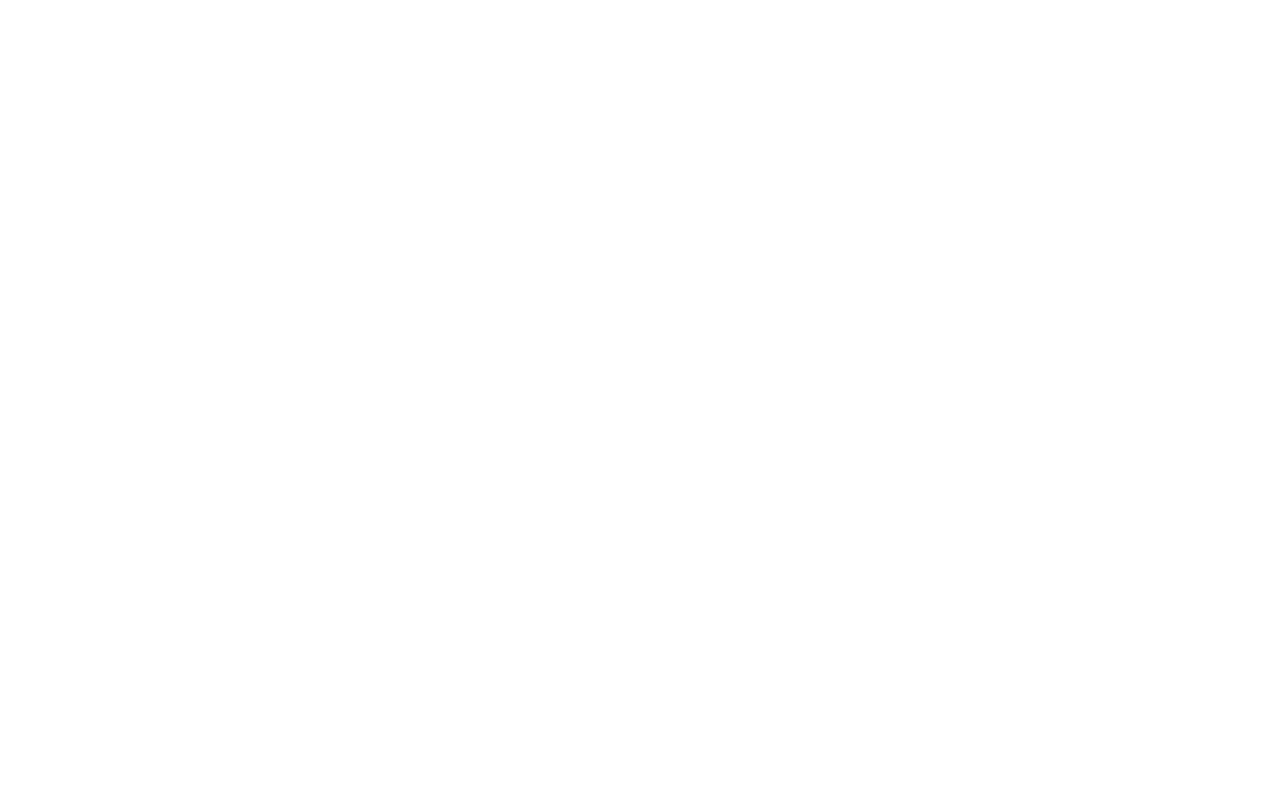
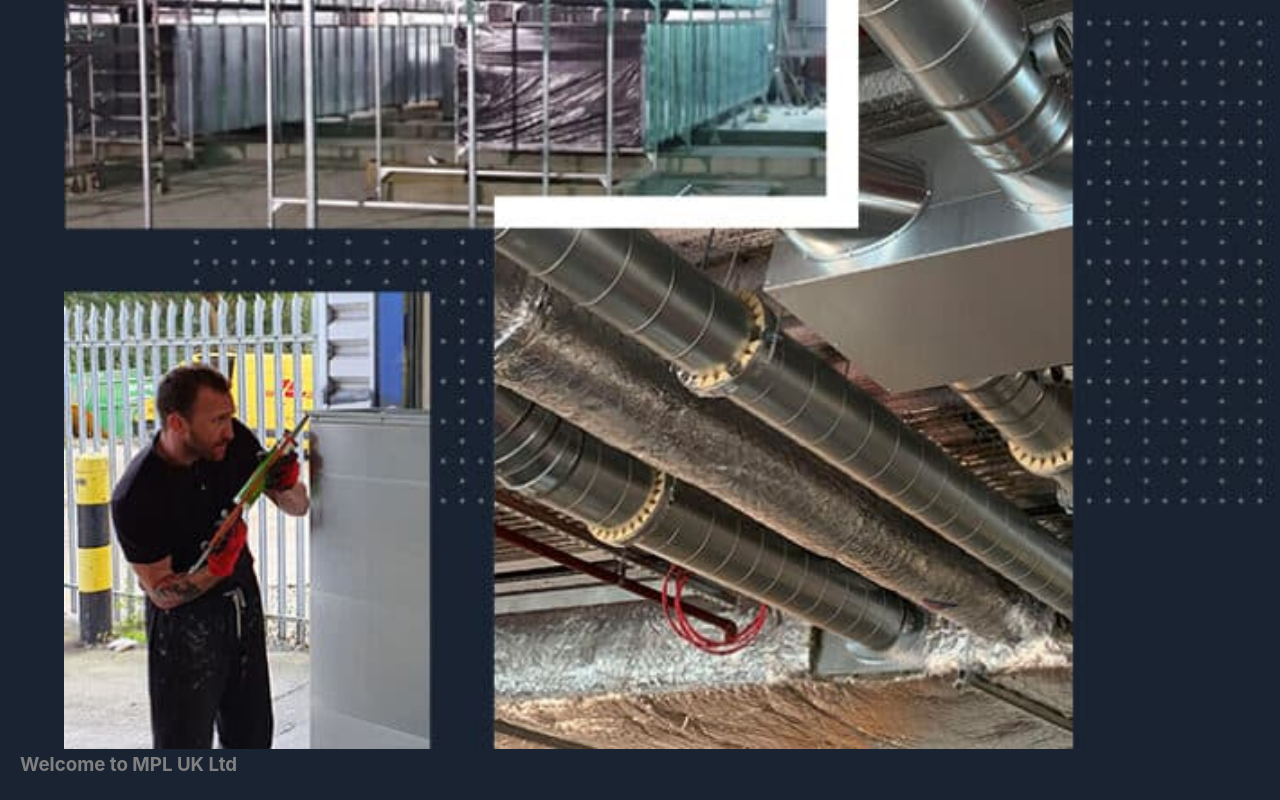
Before and after one commit to ShokadinuEU/mpq-ltd, a React (Create React App) app: page / in a window 1280 px wide. Shown: the part 1805-2605 px from the top of the page. Before the commit the page ends 1391 px from the top, so only its background shows below. Built offline with nearby package versions, Linux system fonts and the light colour scheme.

Commit message:
add some style to welcome section

```diff
--- a/src/components/features/Features.js
+++ b/src/components/features/Features.js
@@ -38,6 +38,7 @@
         width="170"
         height="155"
       />
+      <h3>Welcome to MPL UK Ltd</h3>
     </div>
   );
 }
--- a/src/components/features/features.scss
+++ b/src/components/features/features.scss
@@ -27,3 +27,16 @@
 .feature-individual > p {
   color: grey;
 }
+
+.feature-main > img {
+  width: 100%;
+  height: auto;
+  margin: 0 auto;
+  padding-left: 5%;
+  padding-top: 20px;
+}
+
+.feature-main > h3 {
+  color: gray;
+  padding-left: 20px;
+}
```
